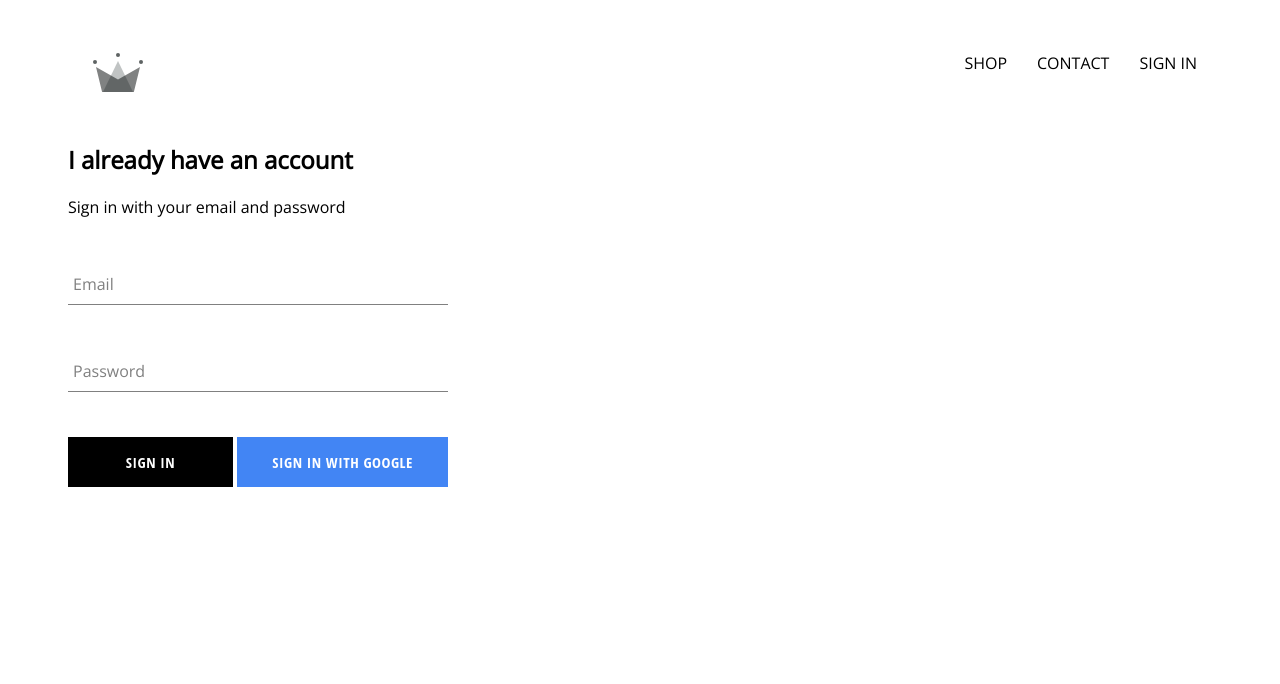
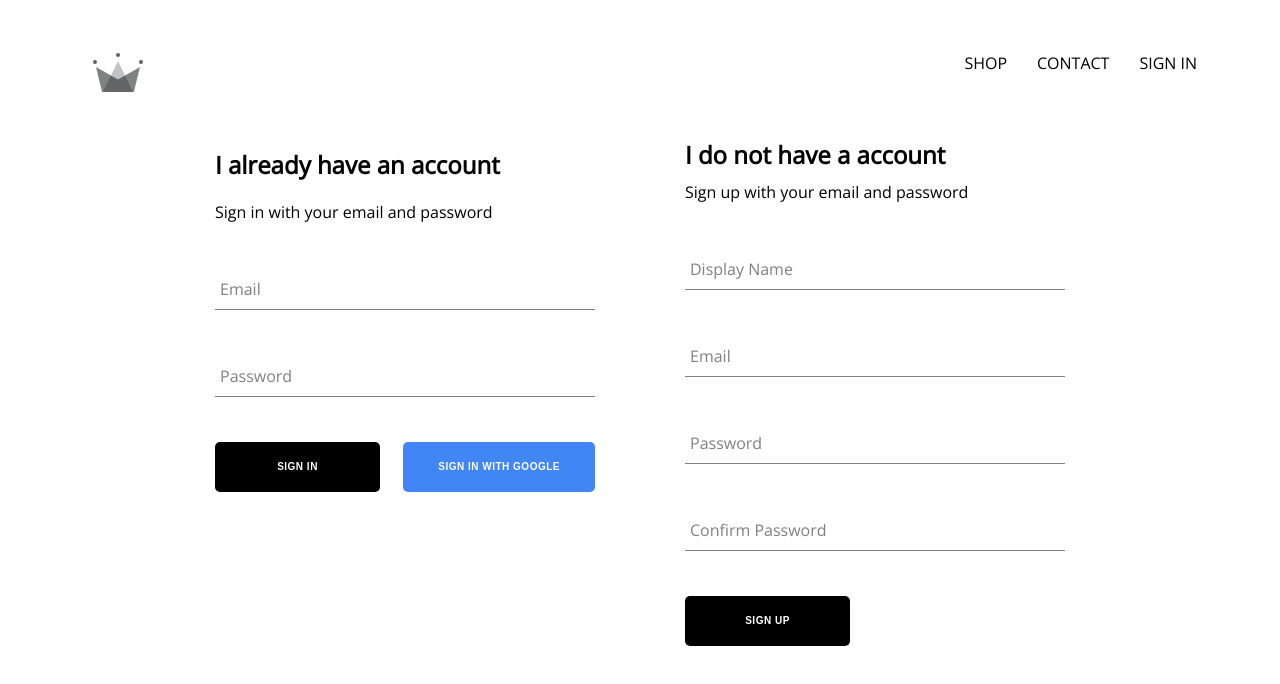
Before and after one commit to duyng219/crwn-clothing, a React (Create React App) app: page /signin in a window 1280 px wide. Shown: the top 684 px of the page. Built offline with nearby package versions, Linux system fonts and the light colour scheme; no server answers.

Commit message:
update sign up page

```diff
--- a/src/App.js
+++ b/src/App.js
@@ -6,7 +6,7 @@
 import ShopPage from './pages/shop/shop.component';
 import SignInAndSignUpPage from './pages/sign-in-and-sign-up/sign-up.component';
 import Header from './components/header/header.components';
-import { auth } from './firebase/firebase.utils';
+import { auth, createUserProfileDocument } from './firebase/firebase.utils';
 
 class App extends React.Component {
   constructor() {
@@ -20,10 +20,22 @@
   unsubscribeFromAuth = null
 
   componentDidMount() {
-    this.unsubscribeFromAuth = auth.onAuthStateChanged( user => {
-      this.setState({ currentUser: user })
+    this.unsubscribeFromAuth = auth.onAuthStateChanged(async userAuth => {
+      if(userAuth) {
+        const userRef = await createUserProfileDocument(userAuth)
 
-      console.log(user);
+        userRef.onSnapshot(snapShot => {
+          this.setState({
+            currentUser: {
+              id: snapShot.id,
+              ...snapShot.data()
+            }
+          })
+        })
+        console.log(this.state);
+      } else {
+        this.setState({currentUser: userAuth})
+      }
     })
   }
 
--- a/src/components/custom-button/custom-button.styles.scss
+++ b/src/components/custom-button/custom-button.styles.scss
@@ -5,15 +5,16 @@
     letter-spacing: 0.5px;
     line-height: 50px;
     padding: 0 35px 0 35px;
-    font-size: 15px;
+    font-size: 10px;
     background-color: black;
     color: white;
     text-transform: uppercase;
-    font-family: 'Open Sans Condensed';
+    // font-family: 'Open Sans Condensed';
     font-weight: bolder;
     border: none;
     cursor: pointer;
     transition: 0.3s;
+    border-radius: 5px;
 
     &:hover {
         background-color: white;
--- /dev/null
+++ b/src/components/sign-up/sign-up.component.jsx
@@ -0,0 +1,100 @@
+import React from 'react'
+
+import FormInput from '../form-input/form-input.component'
+import CustomButton from '../custom-button/custom-button.component'
+
+import { auth, createUserProfileDocument } from '../../firebase/firebase.utils'
+
+import './sign-up.styles.scss'
+
+class SignUp extends React.Component {
+    constructor() {
+        super()
+
+        this.state = {
+            displayName: '',
+            email: '',
+            password: '',
+            confirmPassword: ''
+        }
+    }
+
+    hanldeSubmit = async event => {
+        event.preventDefault()
+
+        const {displayName, email, password, confirmPassword } = this.state;
+
+        if(password !== confirmPassword) {
+            alert("passwords don't match")
+            return;
+        }
+
+        try {
+            const {user} = await auth.createUserWithEmailAndPassword(email, password)
+
+            await createUserProfileDocument(user, {displayName})
+
+            this.setState = {
+                displayName: '',
+                email: '',
+                password: '',
+                confirmPassword: ''
+            }
+
+        } catch (error) {
+            console.error(error);
+        }
+    }
+
+    handleChange = event => {
+        const { value,name } = event.target;
+        this.setState({[name]:value })
+    }
+
+    render() {
+        const {displayName, email, password, confirmPassword } = this.state;
+        return (
+            <div className="sign-up">
+                <h2 className="title">I do not have a account</h2>
+                <span>Sign up with your email and password</span>
+                <form className='sign-up-form' onSubmit={this.hanldeSubmit}>
+                    <FormInput
+                        type='text'
+                        name='displayName'
+                        value={displayName}
+                        onChange={this.handleChange}
+                        label='Display Name'
+                        required
+                    />
+                    <FormInput
+                        type='email'
+                        name='email'
+                        value={email}
+                        onChange={this.handleChange}
+                        label='Email'
+                        required
+                    />
+                    <FormInput
+                        type='password'
+                        name='password'
+                        value={password}
+                        onChange={this.handleChange}
+                        label='Password'
+                        required
+                    />
+                    <FormInput
+                        type='password'
+                        name='confirmPassword'
+                        value={confirmPassword}
+                        onChange={this.handleChange}
+                        label='Confirm Password'
+                        required
+                    />
+                    <CustomButton type='submit'>SIGN UP</CustomButton>
+                </form>
+            </div>
+        )
+    }
+}
+
+export default SignUp
--- /dev/null
+++ b/src/components/sign-up/sign-up.styles.scss
@@ -0,0 +1,9 @@
+.sign-up {
+    display: flex;
+    flex-direction: column;
+    width: 380px;
+
+    .title {
+        margin: 10px 0;
+    }
+}
--- a/src/firebase/firebase.utils.js
+++ b/src/firebase/firebase.utils.js
@@ -12,6 +12,32 @@
     measurementId: "G-17GTK3QBF0"
 }
 
+export const createUserProfileDocument = async ( userAuth, additionalData ) => {
+    if(!userAuth) return;
+
+    const userRef = firestore.doc(`users/${userAuth.uid}`)
+
+    const snapShot = await userRef.get()
+
+    if(!snapShot.exists) {
+        const {displayName, email } = userAuth
+        const createAt = new Date()
+
+        try {
+            await userRef.set({
+                displayName,
+                email,
+                createAt,
+                ...additionalData
+            })
+        } catch (error) {
+            console.log('error creating user', error.message);
+        }
+    }
+
+    return userRef
+}
+
 firebase.initializeApp(config)
 
 export const auth = firebase.auth()
--- a/src/pages/sign-in-and-sign-up/sign-in.styles.scss
+++ b/src/pages/sign-in-and-sign-up/sign-in.styles.scss
@@ -0,0 +1,6 @@
+.sign-in-and-sign-up {
+    width: 850px;
+    display: flex;
+    justify-content: space-between;
+    margin: 30px auto;
+}
--- a/src/pages/sign-in-and-sign-up/sign-up.component.jsx
+++ b/src/pages/sign-in-and-sign-up/sign-up.component.jsx
@@ -1,6 +1,7 @@
 import React from 'react'
 
 import SignIn from '../../components/sign-in/sign-in.component'
+import SignUp from '../../components/sign-up/sign-up.component'
 
 import './sign-in.styles.scss'
 
@@ -8,6 +9,7 @@
     return (
         <div className='sign-in-and-sign-up'>
             <SignIn/>
+            <SignUp/>
         </div>
     )
 }
```
Also changed, not shown: src/test.js (added, +8 -0 lines).
